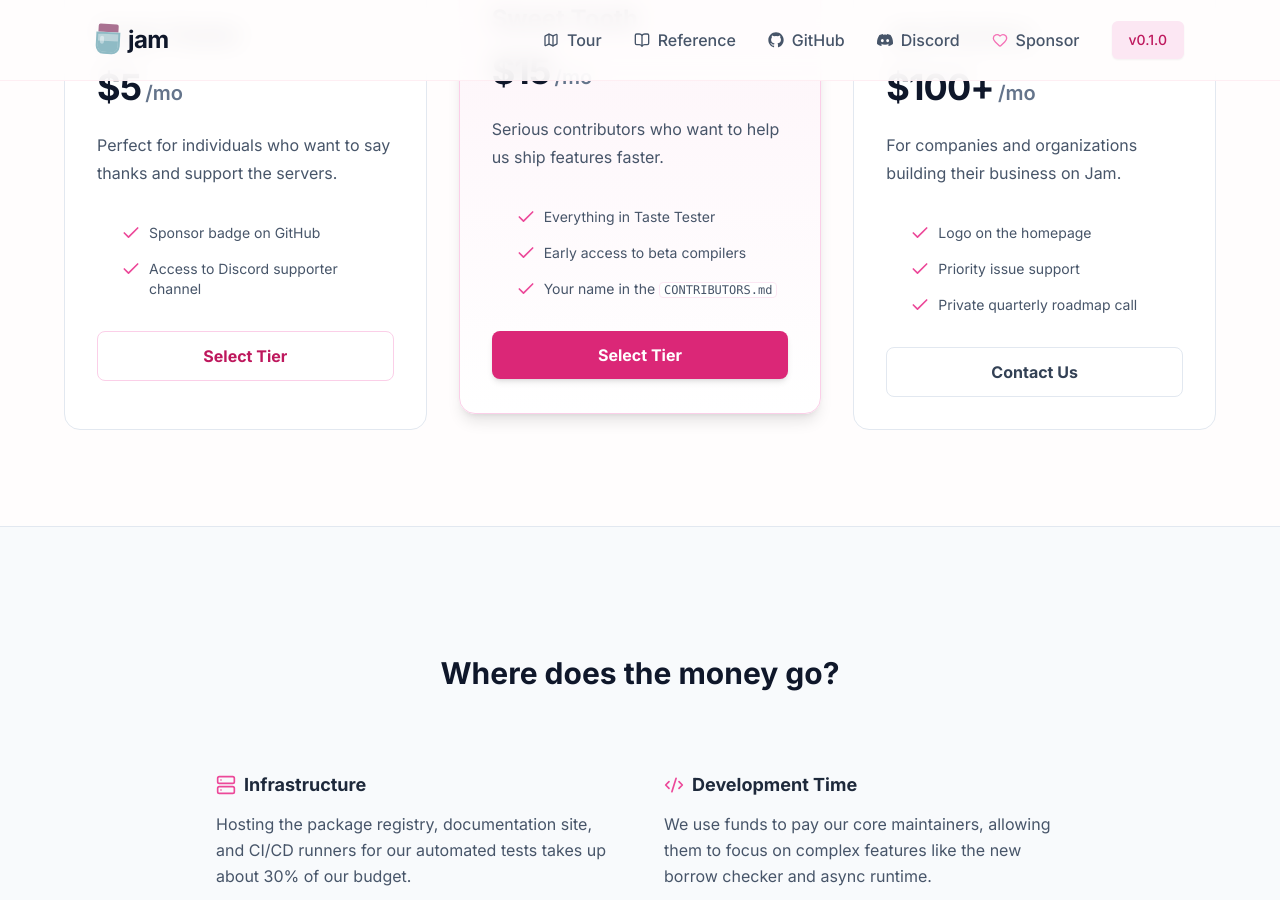
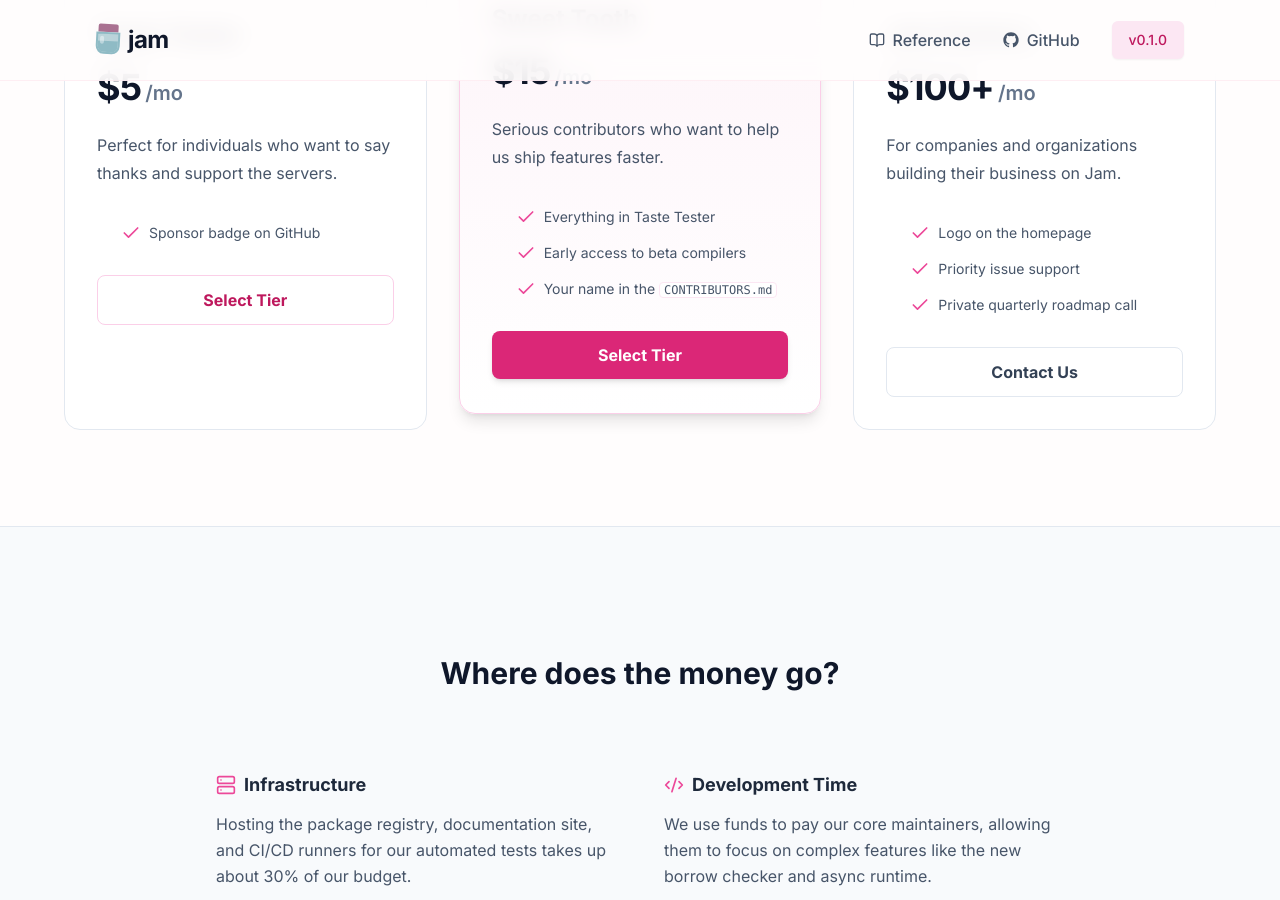
Before and after one commit to el-yawd/jam, a Jekyll site: the page built from docs/sponsor.html, in a window 1280 px wide and 900 px high, scrolled down 785 px. Built offline with Jekyll 4.4.1, drawn with Linux system fonts in a browser that asks for light colours; nearby versions of some CDN libraries.

Commit message:
other updates

```diff
--- a/docs/_includes/footer.html
+++ b/docs/_includes/footer.html
@@ -12,9 +12,6 @@
                     </div>
                     <span class="text-xl font-bold text-slate-900">jam</span>
                 </div>
-                <p class="text-sm text-slate-500">
-                    Open source and community driven. <br>Made with love.
-                </p>
             </div>
 
             <div>
@@ -30,8 +27,6 @@
                 <h4 class="font-bold text-slate-900 mb-4">Community</h4>
                 <ul class="space-y-2 text-sm text-slate-600">
                     <li><a href="#" class="hover:text-pink-600 transition-colors">GitHub</a></li>
-                    <li><a href="#" class="hover:text-pink-600 transition-colors">Discord</a></li>
-                    <li><a href="#" class="hover:text-pink-600 transition-colors">Twitter</a></li>
                 </ul>
             </div>
 
@@ -49,7 +44,6 @@
             <p class="text-slate-400 text-sm">&copy; {{ 'now' | date: "%Y" }} Raphael Amorim.</p>
             <div class="flex gap-4">
                 <a href="https://github.com/raphamorim/jam" class="text-slate-400 hover:text-pink-500 transition-colors"><svg class="w-5 h-5" viewBox="0 0 24 24" fill="currentColor" aria-hidden="true"><path d="M12 .5C5.65.5.5 5.65.5 12c0 5.08 3.29 9.39 7.86 10.91.58.11.79-.25.79-.55 0-.27-.01-1-.02-1.96-3.2.69-3.87-1.54-3.87-1.54-.52-1.33-1.28-1.68-1.28-1.68-1.05-.72.08-.71.08-.71 1.16.08 1.77 1.19 1.77 1.19 1.03 1.76 2.7 1.25 3.36.96.1-.74.4-1.25.73-1.54-2.55-.29-5.24-1.28-5.24-5.69 0-1.26.45-2.29 1.19-3.09-.12-.29-.52-1.46.11-3.04 0 0 .97-.31 3.18 1.18a11.04 11.04 0 0 1 5.79 0c2.21-1.49 3.18-1.18 3.18-1.18.63 1.58.23 2.75.11 3.04.74.8 1.19 1.83 1.19 3.09 0 4.42-2.69 5.4-5.25 5.68.41.35.78 1.05.78 2.12 0 1.53-.01 2.76-.01 3.13 0 .3.21.67.8.55C20.21 21.39 23.5 17.08 23.5 12 23.5 5.65 18.35.5 12 .5z"/></svg></a>
-                <a href="#" class="text-slate-400 hover:text-pink-500 transition-colors"><i data-lucide="twitter" class="w-5 h-5"></i></a>
             </div>
         </div>
     </div>
--- a/docs/_includes/nav.html
+++ b/docs/_includes/nav.html
@@ -1,5 +1,4 @@
 {% capture github_svg %}<svg class="w-4 h-4" viewBox="0 0 24 24" fill="currentColor" aria-hidden="true"><path d="M12 .5C5.65.5.5 5.65.5 12c0 5.08 3.29 9.39 7.86 10.91.58.11.79-.25.79-.55 0-.27-.01-1-.02-1.96-3.2.69-3.87-1.54-3.87-1.54-.52-1.33-1.28-1.68-1.28-1.68-1.05-.72.08-.71.08-.71 1.16.08 1.77 1.19 1.77 1.19 1.03 1.76 2.7 1.25 3.36.96.1-.74.4-1.25.73-1.54-2.55-.29-5.24-1.28-5.24-5.69 0-1.26.45-2.29 1.19-3.09-.12-.29-.52-1.46.11-3.04 0 0 .97-.31 3.18 1.18a11.04 11.04 0 0 1 5.79 0c2.21-1.49 3.18-1.18 3.18-1.18.63 1.58.23 2.75.11 3.04.74.8 1.19 1.83 1.19 3.09 0 4.42-2.69 5.4-5.25 5.68.41.35.78 1.05.78 2.12 0 1.53-.01 2.76-.01 3.13 0 .3.21.67.8.55C20.21 21.39 23.5 17.08 23.5 12 23.5 5.65 18.35.5 12 .5z"/></svg>{% endcapture %}
-{% capture discord_svg %}<svg class="w-4 h-4" viewBox="0 0 24 24" fill="currentColor" aria-hidden="true"><path d="M20.317 4.37a19.791 19.791 0 0 0-4.885-1.515.074.074 0 0 0-.079.037c-.21.375-.444.864-.608 1.25a18.27 18.27 0 0 0-5.487 0 12.64 12.64 0 0 0-.617-1.25.077.077 0 0 0-.079-.037A19.736 19.736 0 0 0 3.677 4.37a.07.07 0 0 0-.032.027C.533 9.046-.32 13.58.099 18.057a.082.082 0 0 0 .031.057 19.9 19.9 0 0 0 5.993 3.03.078.078 0 0 0 .084-.028c.462-.63.874-1.295 1.226-1.994a.076.076 0 0 0-.041-.106 13.107 13.107 0 0 1-1.872-.892.077.077 0 0 1-.008-.128 10.2 10.2 0 0 0 .372-.292.074.074 0 0 1 .077-.01c3.928 1.793 8.18 1.793 12.062 0a.074.074 0 0 1 .078.01c.12.098.246.198.373.292a.077.077 0 0 1-.006.127 12.299 12.299 0 0 1-1.873.892.077.077 0 0 0-.041.107c.36.698.772 1.362 1.225 1.993a.076.076 0 0 0 .084.028 19.839 19.839 0 0 0 6.002-3.03.077.077 0 0 0 .032-.054c.5-5.177-.838-9.674-3.549-13.66a.061.061 0 0 0-.031-.03zM8.02 15.33c-1.183 0-2.157-1.085-2.157-2.419 0-1.333.956-2.419 2.157-2.419 1.21 0 2.176 1.096 2.157 2.42 0 1.333-.956 2.418-2.157 2.418zm7.975 0c-1.183 0-2.157-1.085-2.157-2.419 0-1.333.955-2.419 2.157-2.419 1.21 0 2.176 1.096 2.157 2.42 0 1.333-.946 2.418-2.157 2.418z"/></svg>{% endcapture %}
 <nav class="glass-nav fixed w-full top-0 z-50 transition-all duration-300">
     <div class="max-w-{% if include.wide %}7xl{% else %}6xl{% endif %} mx-auto px-4 sm:px-6 lg:px-8">
         <div class="flex justify-between items-center h-{% if include.compact %}16{% else %}20{% endif %}">
@@ -25,10 +24,12 @@
             {% if include.type == 'home' %}
             <!-- Home Menu (desktop) -->
             <div class="hidden md:flex items-center space-x-8">
+                {% comment %}
                 <a href="{{ '/tour' | relative_url }}" class="text-slate-600 hover:text-pink-600 transition-colors duration-200 flex items-center gap-2 font-medium">
                     <i data-lucide="map" class="w-4 h-4"></i>
                     Tour
                 </a>
+                {% endcomment %}
                 <a href="{{ '/reference' | relative_url }}" class="text-slate-600 hover:text-pink-600 transition-colors duration-200 flex items-center gap-2 font-medium">
                     <i data-lucide="book-open" class="w-4 h-4"></i>
                     Reference
@@ -37,14 +38,12 @@
                     {{ github_svg }}
                     GitHub
                 </a>
-                <a href="https://discord.gg/ZpRTtheTNB" class="text-slate-600 hover:text-pink-600 transition-colors duration-200 flex items-center gap-2 font-medium">
-                    {{ discord_svg }}
-                    Discord
-                </a>
+                {% comment %}
                 <a href="{{ '/sponsor' | relative_url }}" class="text-slate-600 hover:text-pink-600 transition-colors duration-200 flex items-center gap-2 font-medium">
                     <i data-lucide="heart" class="w-4 h-4 text-pink-400"></i>
                     Sponsor
                 </a>
+                {% endcomment %}
                 <a href="#download" class="hidden sm:inline-flex items-center px-4 py-2 border border-transparent text-sm font-medium rounded-md text-pink-700 bg-pink-100 hover:bg-pink-200 transition-colors shadow-sm">
                     v{{ site.version }}
                 </a>
@@ -59,11 +58,10 @@
             <!-- Docs Menu (desktop) -->
             <div class="hidden md:flex items-center space-x-6 text-sm">
                 <a href="{{ '/' | relative_url }}" class="text-slate-500 hover:text-pink-600 transition-colors">Home</a>
-                <a href="{{ '/tour' | relative_url }}" class="text-slate-500 hover:text-pink-600 transition-colors">Tour</a>
+                {% comment %}<a href="{{ '/tour' | relative_url }}" class="text-slate-500 hover:text-pink-600 transition-colors">Tour</a>{% endcomment %}
                 <a href="{{ '/reference' | relative_url }}" class="text-pink-600 font-medium">Reference</a>
                 <div class="h-4 w-px bg-slate-200"></div>
                 <a href="https://github.com/raphamorim/jam" class="text-slate-400 hover:text-pink-600">{{ github_svg }}</a>
-                <a href="https://discord.gg/ZpRTtheTNB" class="text-slate-400 hover:text-pink-600">{{ discord_svg }}</a>
             </div>
             <!-- Mobile hamburger -->
             <button type="button" class="md:hidden -mr-2 p-2 text-slate-600 hover:text-pink-600 transition-colors" data-nav-toggle aria-label="Open menu" aria-controls="nav-mobile" aria-expanded="false">
@@ -95,10 +93,6 @@
                     {{ github_svg }}
                     GitHub
                 </a>
-                <a href="https://discord.gg/ZpRTtheTNB" class="text-slate-600 hover:text-pink-600 transition-colors duration-200 flex items-center gap-2 font-medium">
-                    {{ discord_svg }}
-                    Discord
-                </a>
             </div>
             <!-- Mobile hamburger -->
             <button type="button" class="md:hidden -mr-2 p-2 text-slate-600 hover:text-pink-600 transition-colors" data-nav-toggle aria-label="Open menu" aria-controls="nav-mobile" aria-expanded="false">
@@ -114,30 +108,28 @@
     <div id="nav-mobile" class="md:hidden hidden border-t border-pink-100 bg-[#fffdfd]/95 backdrop-blur">
         <div class="px-4 py-3 space-y-1">
             {% if include.type == 'home' %}
+                {% comment %}
                 <a href="{{ '/tour' | relative_url }}" class="flex items-center gap-3 px-3 py-3 rounded-md text-slate-700 hover:bg-pink-50 hover:text-pink-600 transition-colors">
                     <i data-lucide="map" class="w-4 h-4"></i> Tour
                 </a>
+                {% endcomment %}
                 <a href="{{ '/reference' | relative_url }}" class="flex items-center gap-3 px-3 py-3 rounded-md text-slate-700 hover:bg-pink-50 hover:text-pink-600 transition-colors">
                     <i data-lucide="book-open" class="w-4 h-4"></i> Reference
                 </a>
                 <a href="https://github.com/raphamorim/jam" class="flex items-center gap-3 px-3 py-3 rounded-md text-slate-700 hover:bg-pink-50 hover:text-pink-600 transition-colors">
                     {{ github_svg }} GitHub
                 </a>
-                <a href="https://discord.gg/ZpRTtheTNB" class="flex items-center gap-3 px-3 py-3 rounded-md text-slate-700 hover:bg-pink-50 hover:text-pink-600 transition-colors">
-                    {{ discord_svg }} Discord
-                </a>
+                {% comment %}
                 <a href="{{ '/sponsor' | relative_url }}" class="flex items-center gap-3 px-3 py-3 rounded-md text-slate-700 hover:bg-pink-50 hover:text-pink-600 transition-colors">
                     <i data-lucide="heart" class="w-4 h-4 text-pink-400"></i> Sponsor
                 </a>
+                {% endcomment %}
             {% elsif include.type == 'docs' %}
                 <a href="{{ '/' | relative_url }}" class="block px-3 py-3 rounded-md text-slate-700 hover:bg-pink-50 hover:text-pink-600 transition-colors">Home</a>
-                <a href="{{ '/tour' | relative_url }}" class="block px-3 py-3 rounded-md text-slate-700 hover:bg-pink-50 hover:text-pink-600 transition-colors">Tour</a>
+                {% comment %}<a href="{{ '/tour' | relative_url }}" class="block px-3 py-3 rounded-md text-slate-700 hover:bg-pink-50 hover:text-pink-600 transition-colors">Tour</a>{% endcomment %}
                 <a href="{{ '/reference' | relative_url }}" class="block px-3 py-3 rounded-md text-pink-600 font-medium bg-pink-50/50">Reference</a>
                 <a href="https://github.com/raphamorim/jam" class="flex items-center gap-3 px-3 py-3 rounded-md text-slate-700 hover:bg-pink-50 hover:text-pink-600 transition-colors">
                     {{ github_svg }} GitHub
-                </a>
-                <a href="https://discord.gg/ZpRTtheTNB" class="flex items-center gap-3 px-3 py-3 rounded-md text-slate-700 hover:bg-pink-50 hover:text-pink-600 transition-colors">
-                    {{ discord_svg }} Discord
                 </a>
             {% elsif include.type == 'simple' %}
                 <a href="{{ '/' | relative_url }}" class="flex items-center gap-3 px-3 py-3 rounded-md text-slate-700 hover:bg-pink-50 hover:text-pink-600 transition-colors">
@@ -146,9 +138,6 @@
                 <a href="https://github.com/raphamorim/jam" class="flex items-center gap-3 px-3 py-3 rounded-md text-slate-700 hover:bg-pink-50 hover:text-pink-600 transition-colors">
                     {{ github_svg }} GitHub
                 </a>
-                <a href="https://discord.gg/ZpRTtheTNB" class="flex items-center gap-3 px-3 py-3 rounded-md text-slate-700 hover:bg-pink-50 hover:text-pink-600 transition-colors">
-                    {{ discord_svg }} Discord
-                </a>
             {% endif %}
         </div>
     </div>
--- a/docs/_layouts/home.html
+++ b/docs/_layouts/home.html
@@ -114,6 +114,7 @@
 </section>
 {% endcomment %}
 
+{% comment %}
 <!-- Features Section -->
 <section class="py-20 bg-white">
     <div class="max-w-6xl mx-auto px-4 sm:px-6 lg:px-8">
@@ -155,6 +156,7 @@
         </div>
     </div>
 </section>
+{% endcomment %}
 
 {% comment %}
 Sponsored By Section — hidden until real sponsors land.
--- a/docs/sponsor.html
+++ b/docs/sponsor.html
@@ -20,7 +20,6 @@
     button_text: Select Tier
     perks:
       - Sponsor badge on GitHub
-      - Access to Discord supporter channel
   - name: Sweet Tooth
     price: 15
     price_suffix: /mo
```
